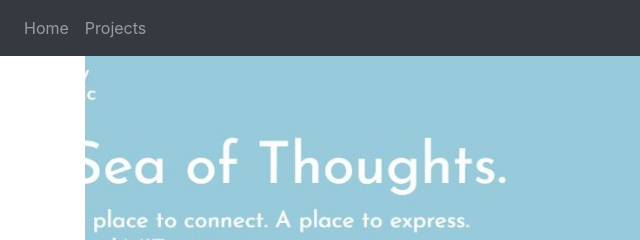
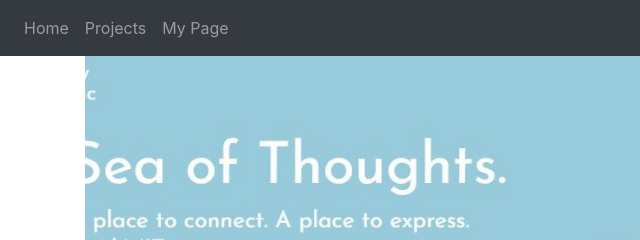
Before and after one commit to RebeccaCoryell/HW_1, a plain HTML site: page projects.html in a window 1280 px wide. Shown: the top 240 px of the page, 0-640 px from the left. Drawn offline with nearby package versions, Linux system fonts and the light colour scheme.

Commit message:
Update projects.html

```diff
--- a/projects.html
+++ b/projects.html
@@ -17,6 +17,9 @@
           </li>
           <li class="nav-item">
             <a class="nav-link" href="./projects.html">Projects</a>
+          </li>
+          <li class="nav-item">
+                  <a class="nav-link" href="./mypage.html">My Page</a>
           </li>
         </ul>
         <ul class="navbar-nav ml-auto">
```
